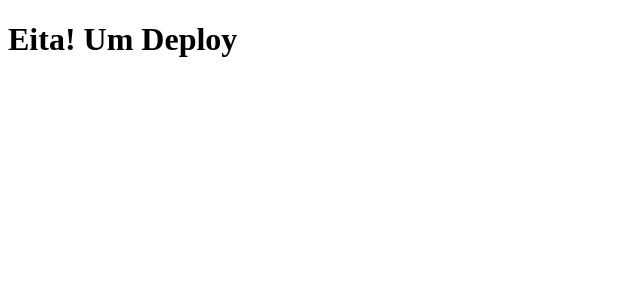
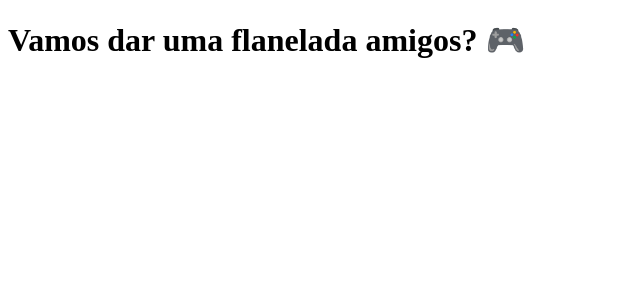
Before and after one commit to eric-araujo/clone-tabnews, a Next.js app: page / in a window 1280 px wide. Shown: the top 300 px of the page, without its empty margins (0-640 px from the left). Built offline with nearby package versions, Linux system fonts and the light colour scheme.

Commit message:
Trocando a frase

```diff
--- a/pages/index.js
+++ b/pages/index.js
@@ -1,5 +1,5 @@
 function Home() {
-    return <h1>Eita! Um Deploy</h1>
+    return <h1>Vamos dar uma flanelada amigos? &#127918;</h1>
 }
 
 export default Home;
```
